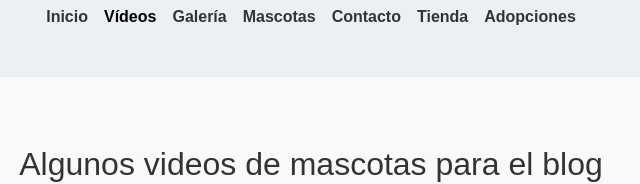
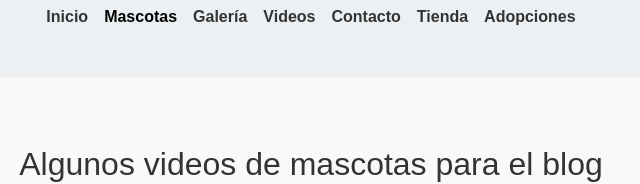
Before and after one commit to juancruzarbonies/coderhouse-comision-85040, a plain HTML site: page pages/mascotas.html in a window 1280 px wide. Shown: the part 247-431 px from the top of the page, 329-969 px from the left. Drawn offline with nearby package versions, Linux system fonts and the light colour scheme.

Commit message:
corregir enlaces invertidos en mascotas y videos

```diff
--- a/pages/mascotas.html
+++ b/pages/mascotas.html
@@ -56,9 +56,9 @@
     <nav>
       <ul class="d-flex justify-content-center flex-wrap list-unstyled gap-3 mt-2">
         <li><a href="../index.html">Inicio</a></li>
-        <li><a class="active" href="./videos.html">Vídeos</a></li>
+        <li><a class="active" href="./mascotas.html">Mascotas</a></li>
         <li><a href="./galeria.html">Galería</a></li>
-        <li><a href="./mascotas.html">Mascotas</a></li>
+        <li><a href="./videos.html">Videos</a></li>
         <li><a href="./contacto.html">Contacto</a></li>
         <li><a href="./tienda.html">Tienda</a></li>
         <li><a href="./adopciones.html">Adopciones</a></li>
```
Also changed, not shown: pages/videos.html (+1 -1 lines).
